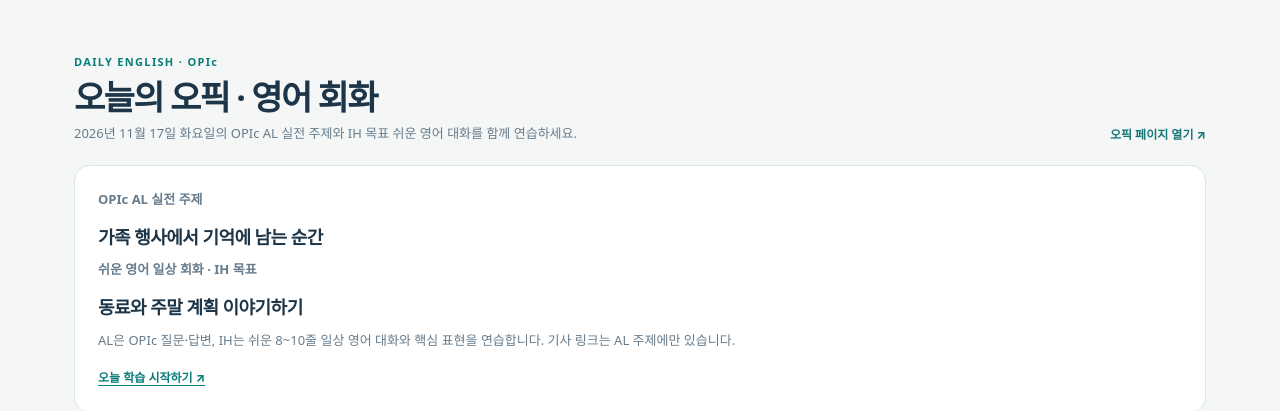
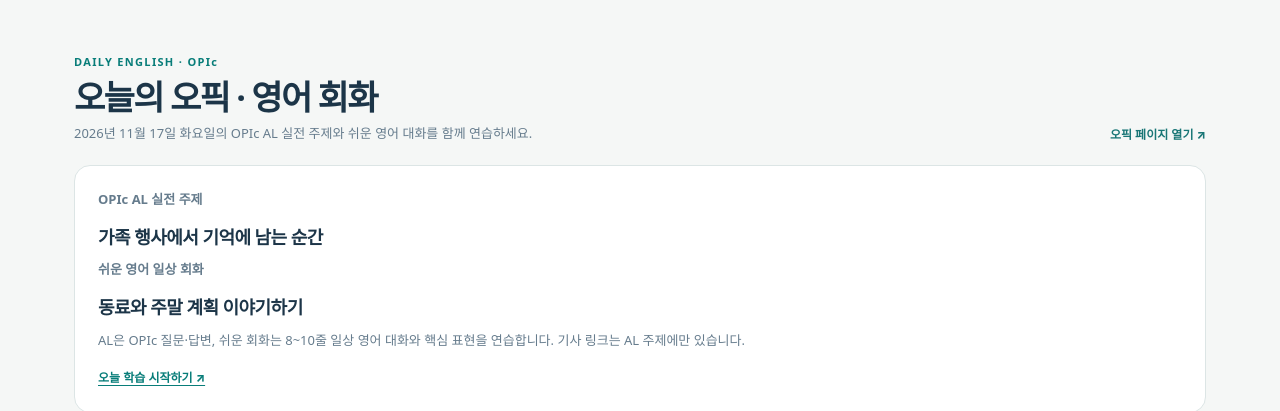
Before and after one commit to nick800920-ux/report, a plain HTML site: page index.html in a window 1280 px wide. Shown: the part 2700-3111 px from the top of the page. Drawn offline with Linux system fonts and the light colour scheme; no server answers.

Commit message:
Remove IH target label from daily English practice

```diff
--- a/index.html
+++ b/index.html
@@ -34,7 +34,7 @@
 <section class="weather-section" aria-labelledby="weather-title"><div class="wrap"><div class="weather-card"><div><div class="sectag">TODAY'S WEATHER · 서울 양천구</div><h2 id="weather-title">오늘의 날씨</h2><p id="weather-date">서울 양천구 예보를 확인하고 있습니다.</p></div><div class="weather-main" aria-live="polite"><strong id="weather-summary">불러오는 중…</strong><span class="weather-detail" id="weather-detail"></span></div><div><button class="weather-refresh" type="button" id="weather-refresh">날씨 새로고침 ↻</button><span class="weather-source">예보: <a href="https://open-meteo.com/en/docs" target="_blank" rel="noopener noreferrer">Open-Meteo</a> · <a href="https://www.weather.go.kr/w/forecast/notice.do?stnId=109" target="_blank" rel="noopener noreferrer">기상청 확인 ↗</a></span></div></div></div></section>
 <section class="section" id="top-news"><div class="wrap"><div class="sectionhead"><div><div class="sectag">01 · WORLD ECONOMY & REAL ESTATE</div><h2>오늘의 뉴스 · 세계 경제와 부동산</h2><p>세계 금융시장·금리·유가와 국내 주택시장 중심 · 국내 정치 기사 제외</p></div><a class="more" href="https://news.google.com/search?q=%EC%84%B8%EA%B3%84%20%EA%B2%BD%EC%A0%9C%20%EB%B6%80%EB%8F%99%EC%82%B0&amp;hl=ko&amp;gl=KR&amp;ceid=KR%3Ako" target="_blank" rel="noopener noreferrer">관련 뉴스 더 보기 ↗</a></div><div id="top-items" class="newsgrid"><div class="empty">뉴스를 불러오는 중입니다.</div></div><p class="note" id="top-window"></p></div></section>
 <section class="section" id="it-news"><div class="wrap"><div class="sectionhead"><div><div class="sectag">02 · TECHNOLOGY & SAMSUNG SDS</div><h2>IT 변화와 삼성SDS</h2><p>AI·클라우드·반도체 흐름과 삼성SDS 관련 보도를 나누어 확인하세요.</p></div></div><div class="split"><div class="panel"><h3>기술·산업 뉴스</h3><p>공개 뉴스 RSS에서 AI·클라우드·반도체 관련 헤드라인을 선별합니다.</p><ul class="headlist" id="it-items"><li class="empty">뉴스를 불러오는 중입니다.</li></ul></div><div class="panel dark"><h3>삼성SDS 포커스</h3><p>회사의 공식 발표와 언론 보도를 함께 확인하고, 숫자는 공시 원문을 우선합니다.</p><ul class="headlist" id="sds-items"><li class="empty">뉴스를 불러오는 중입니다.</li></ul><div class="quicklinks"><a href="sds-report.html">재무 보고서 ↗</a><a href="https://www.samsungsds.com/kr/investor/ir_events/earnings-release.html" target="_blank" rel="noopener noreferrer">공식 IR ↗</a></div></div></div><p class="note" id="it-window"></p></div></section>
-<section class="section" id="opic"><div class="wrap"><div class="sectionhead"><div><div class="sectag">DAILY ENGLISH · OPIc</div><h2>오늘의 오픽 · 영어 회화</h2><p><span id="opic-today-date">오늘</span>의 OPIc AL 실전 주제와 IH 목표 쉬운 영어 대화를 함께 연습하세요.</p></div><a class="more" href="opic.html">오픽 페이지 열기 ↗</a></div><div class="panel"><p><strong>OPIc AL 실전 주제</strong></p><h3 id="opic-today-title">AL 주제를 불러오는 중…</h3><p><strong>쉬운 영어 일상 회화 · IH 목표</strong></p><h3 id="opic-life-today-title">일상 회화를 불러오는 중…</h3><p>AL은 OPIc 질문과 답변, IH는 매일 쓰는 8~10줄 영어 대화와 핵심 표현을 제공합니다.</p><a class="agentlink" href="opic.html">오늘 학습 시작하기 ↗</a></div></div></section>
+<section class="section" id="opic"><div class="wrap"><div class="sectionhead"><div><div class="sectag">DAILY ENGLISH · OPIc</div><h2>오늘의 오픽 · 영어 회화</h2><p><span id="opic-today-date">오늘</span>의 OPIc AL 실전 주제와 쉬운 영어 대화를 함께 연습하세요.</p></div><a class="more" href="opic.html">오픽 페이지 열기 ↗</a></div><div class="panel"><p><strong>OPIc AL 실전 주제</strong></p><h3 id="opic-today-title">AL 주제를 불러오는 중…</h3><p><strong>쉬운 영어 일상 회화</strong></p><h3 id="opic-life-today-title">일상 회화를 불러오는 중…</h3><p>AL은 OPIc 질문과 답변, 쉬운 회화는 매일 쓰는 8~10줄 영어 대화와 핵심 표현을 제공합니다.</p><a class="agentlink" href="opic.html">오늘 학습 시작하기 ↗</a></div></div></section>
 <section class="section" id="ideas"><div class="wrap"><div class="sectionhead"><div><div class="sectag">03 · STOCK WATCHLIST</div><h2>주식 관심 종목 3선</h2><p>매수 지시가 아닌 비개인화 관찰 후보 · 선정 기준 2026.09.25</p></div></div><div class="ideas">
 <article class="idea"><div class="ticker">018260 · IT SERVICES</div><h3>삼성SDS</h3><p>기업용 클라우드와 AX 수요 확장을 추적할 종목입니다. 2026년 2분기 회사 발표에서 클라우드 매출의 전년 대비 성장이 확인됩니다.</p><dl><div><dt>확인할 지표</dt><dd>클라우드 매출 성장과 IT서비스 영업이익률의 동반 개선</dd></div><div><dt>핵심 위험</dt><dd>AI 인프라 투자 회수, 기존 SI·ITO 둔화, 물류 저마진</dd></div></dl><a href="https://www.samsungsds.com/kr/news/ss-260730.html" target="_blank" rel="noopener noreferrer">공식 실적 발표 ↗</a></article>
 <article class="idea"><div class="ticker">005930 · SEMICONDUCTORS</div><h3>삼성전자</h3><p>반도체와 완제품을 함께 보유한 대형 IT 기업입니다. AI 관련 수요와 사업부별 수익성 차이를 함께 살펴볼 후보입니다.</p><dl><div><dt>확인할 지표</dt><dd>메모리 수요·설비투자·반도체 부문 마진</dd></div><div><dt>핵심 위험</dt><dd>메모리 사이클, 대규모 투자 부담, 비반도체 부문 변동</dd></div></dl><a href="https://news.samsung.com/kr/%EC%82%BC%EC%84%B1%EC%A0%84%EC%9E%90-2026%EB%85%84-2%EB%B6%84%EA%B8%B0-%EC%8B%A4%EC%A0%81-%EB%B0%9C%ED%91%9C" target="_blank" rel="noopener noreferrer">공식 실적 발표 ↗</a></article>
--- a/opic.js
+++ b/opic.js
@@ -404,7 +404,7 @@
     if (date) date.textContent = dateForDay(today);
   }
   const homeSummary = document.querySelector("#opic .panel p:last-of-type");
-  if (homeSummary) homeSummary.textContent = "AL은 OPIc 질문·답변, IH는 쉬운 8~10줄 일상 영어 대화와 핵심 표현을 연습합니다. 기사 링크는 AL 주제에만 있습니다.";
+  if (homeSummary) homeSummary.textContent = "AL은 OPIc 질문·답변, 쉬운 회화는 8~10줄 일상 영어 대화와 핵심 표현을 연습합니다. 기사 링크는 AL 주제에만 있습니다.";
 
   const stockCallout = document.querySelector("#ideas .callout");
   if (stockCallout && !document.getElementById("daily-stock-outlook")) {
```
Also changed, not shown: opic.html (+2 -2 lines).
